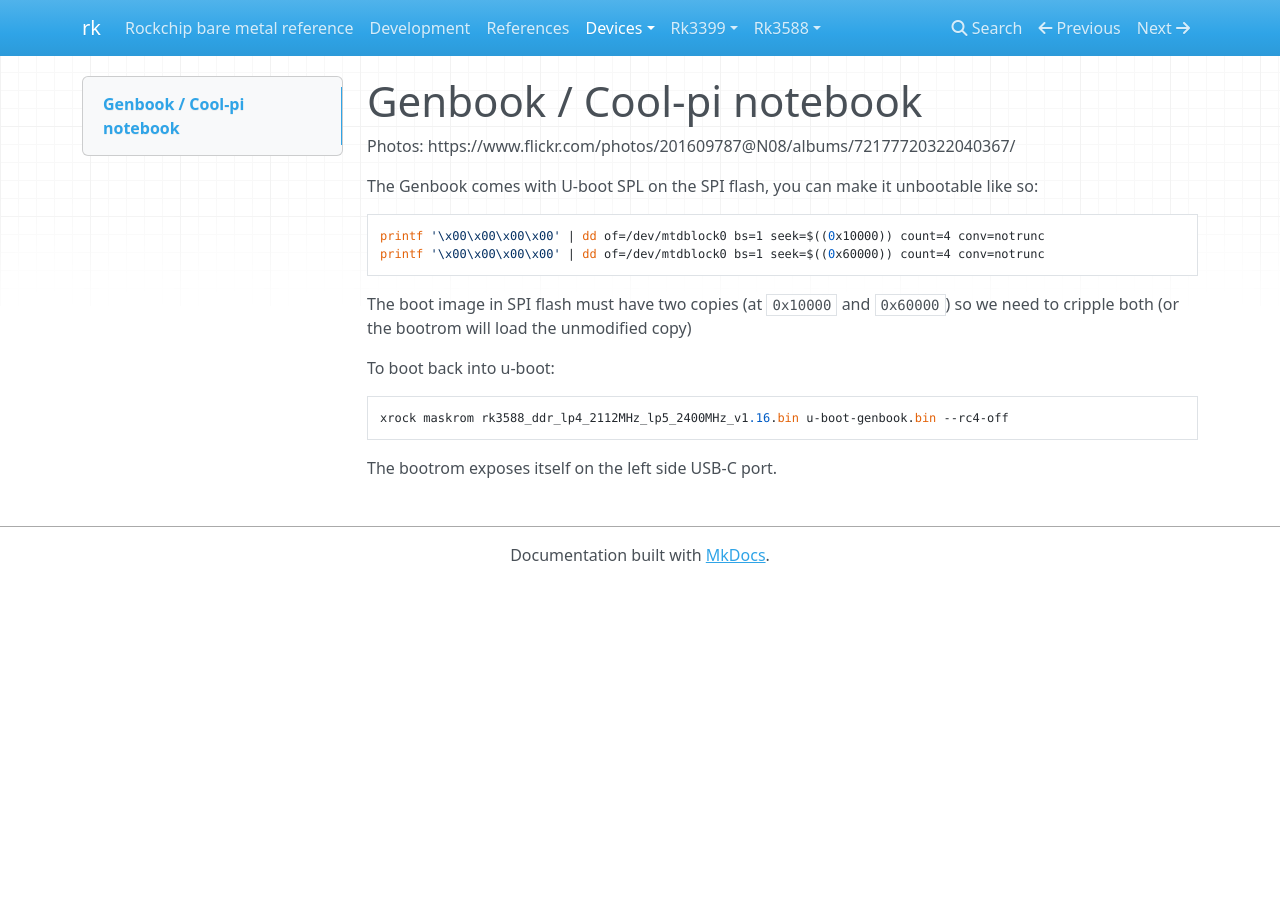
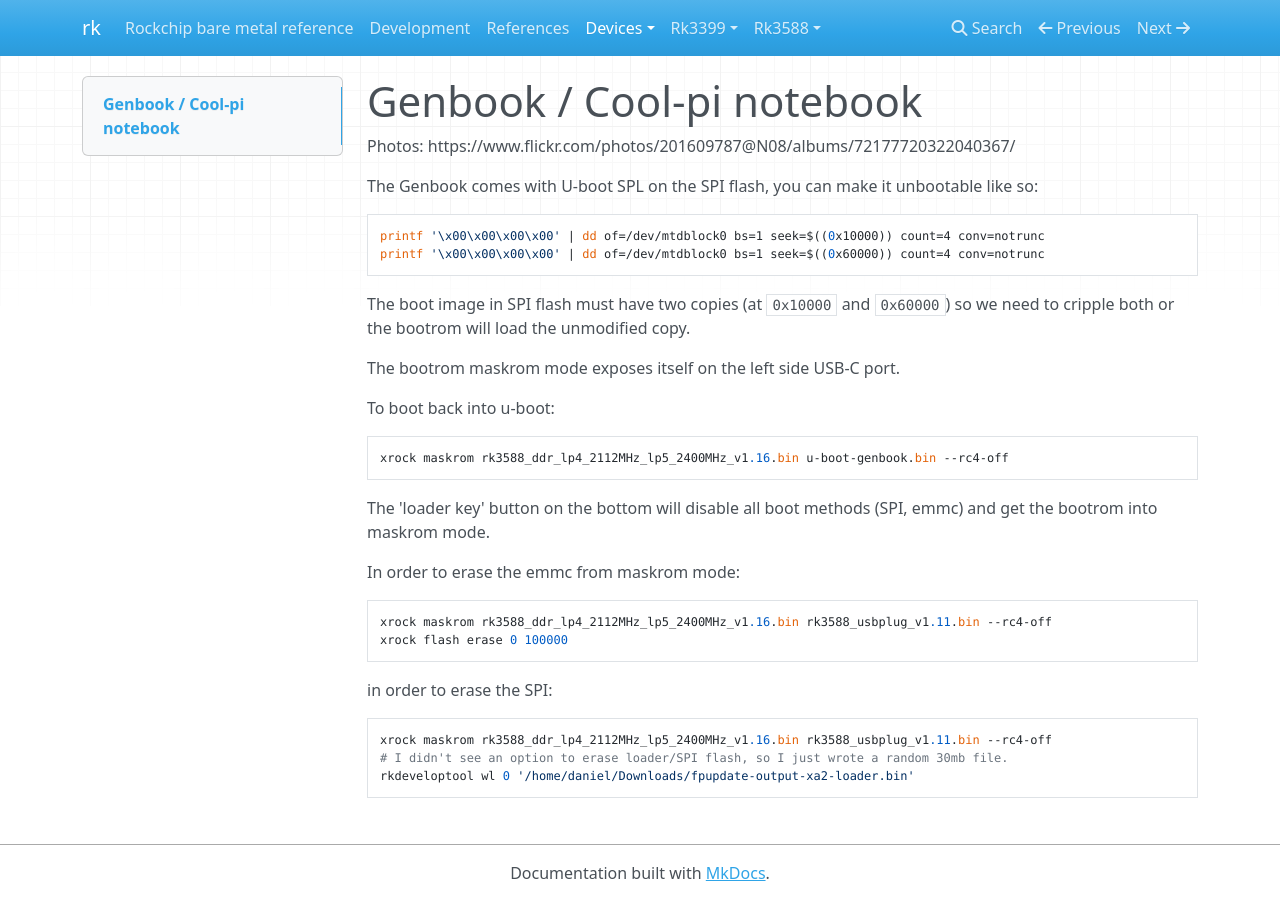
Before and after one commit to petabyt/rk, an MkDocs documentation site: the page built from docs/devices/genbook.md, in a window 1280 px wide. Built offline with MkDocs 1.6.1, drawn with Linux system fonts in a browser that asks for light colours; nearby versions of some CDN libraries.

Commit message:
update genbook.md

````diff
--- a/docs/devices/genbook.md
+++ b/docs/devices/genbook.md
@@ -7,11 +7,25 @@ printf '\x00\x00\x00\x00' | dd of=/dev/mtdblock0 bs=1 seek=$((0x10000)) count=4
 printf '\x00\x00\x00\x00' | dd of=/dev/mtdblock0 bs=1 seek=$((0x60000)) count=4 conv=notrunc
 ```
 The boot image in SPI flash must have two copies (at `0x10000` and `0x60000`) so we need to cripple both
-(or the bootrom will load the unmodified copy)
+or the bootrom will load the unmodified copy.
+
+The bootrom maskrom mode exposes itself on the left side USB-C port.
 
 To boot back into u-boot:
 ```
 xrock maskrom rk3588_ddr_lp4_2112MHz_lp5_2400MHz_v1.16.bin u-boot-genbook.bin --rc4-off
 ```
 
-The bootrom exposes itself on the left side USB-C port.
+The 'loader key' button on the bottom will disable all boot methods (SPI, emmc) and get the bootrom into maskrom mode.
+
+In order to erase the emmc from maskrom mode:
+```
+xrock maskrom rk3588_ddr_lp4_2112MHz_lp5_2400MHz_v1.16.bin rk3588_usbplug_v1.11.bin --rc4-off
+xrock flash erase 0 100000
+```
+in order to erase the SPI:
+```
+xrock maskrom rk3588_ddr_lp4_2112MHz_lp5_2400MHz_v1.16.bin rk3588_usbplug_v1.11.bin --rc4-off
+# I didn't see an option to erase loader/SPI flash, so I just wrote a random 30mb file.
+rkdeveloptool wl 0 '/home/daniel/Downloads/fpupdate-output-xa2-loader.bin'
+```
````
